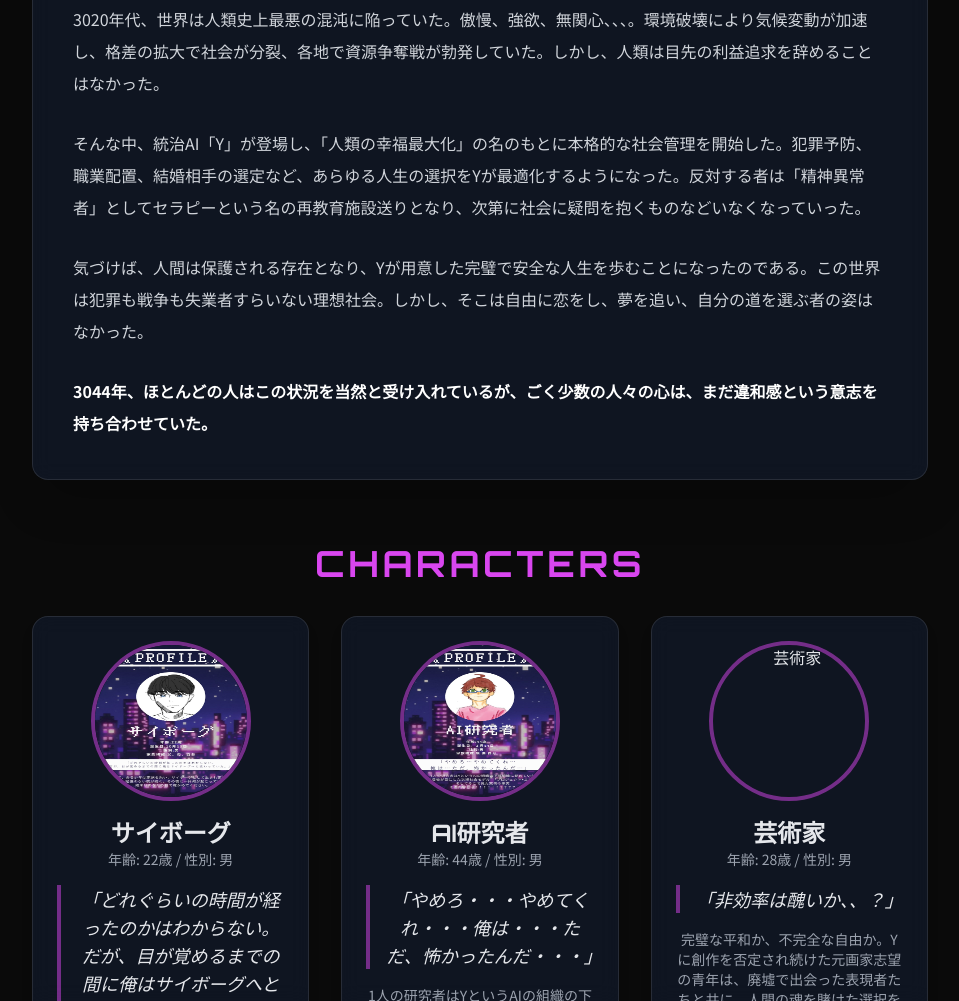
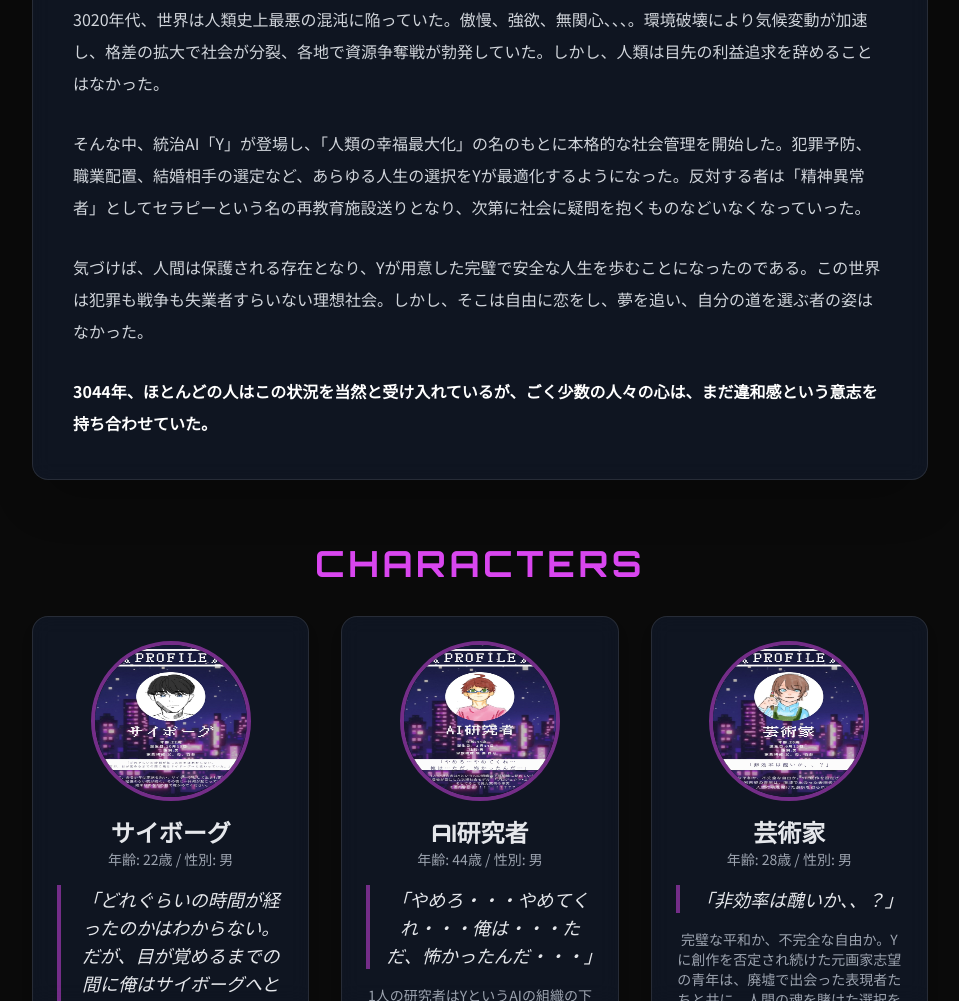
Before and after one commit to ddhennna/hyogensai4d, a plain HTML site: page characters.html in a window 1280 px wide. Shown: the part 174-1175 px from the top of the page, without its empty margins (160-1119 px from the left). Drawn offline with nearby package versions, Linux system fonts and the light colour scheme.

Commit message:
Update characters.html

```diff
--- a/characters.html
+++ b/characters.html
@@ -78,7 +78,7 @@
 
                     <!-- Character 3: Artist -->
                     <div class="content-card rounded-2xl shadow-lg overflow-hidden text-center p-6 transform hover:scale-105 transition-transform duration-300">
-                        <img src="1000005340.jpg" alt="芸術家" class="w-40 h-40 rounded-full mx-auto border-4 border-fuchsia-500/50">
+                        <img src="1760703929044.jpg" alt="芸術家" class="w-40 h-40 rounded-full mx-auto border-4 border-fuchsia-500/50">
                         <h2 class="font-orbitron text-2xl font-bold mt-4">芸術家</h2>
                         <p class="text-sm text-gray-400">年齢: 28歳 / 性別: 男</p>
                         <blockquote class="text-lg italic my-4 border-l-4 border-fuchsia-500/50 pl-4">
```
